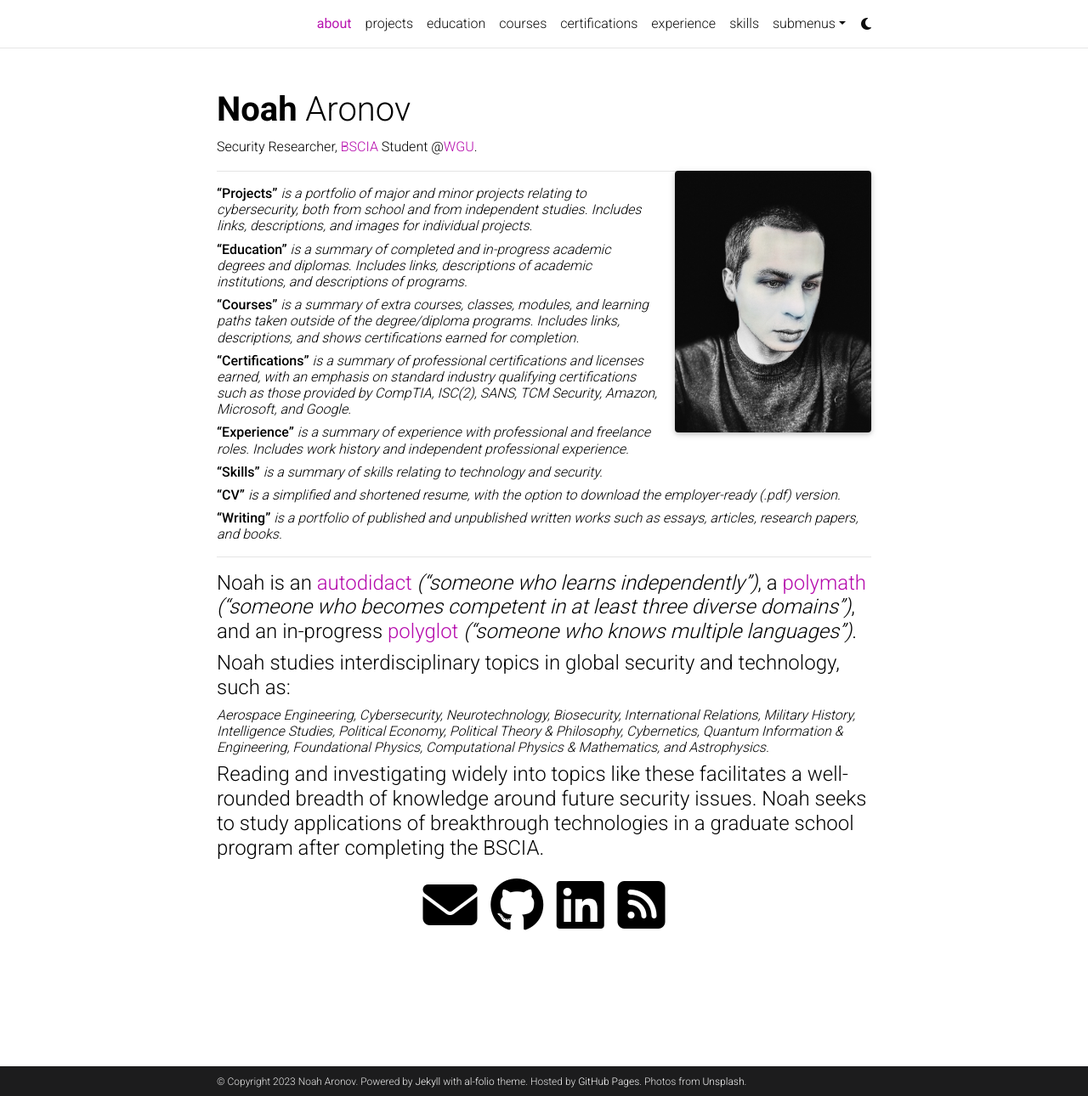
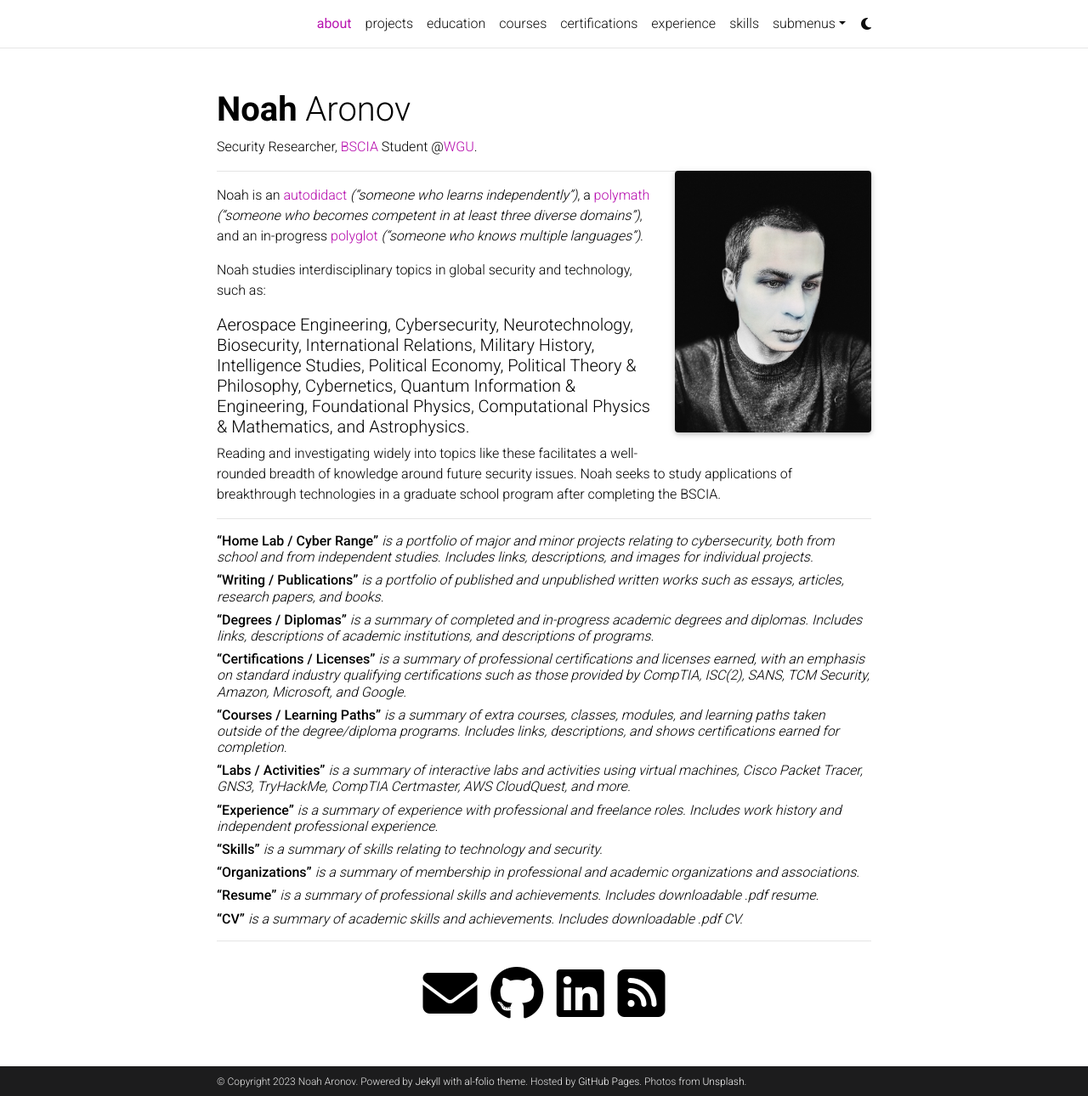
Before and after one commit to NoahAronov/NoahAronov.github.io, a Jekyll site: the page built from _pages/about.md, in a window 1280 px wide and 1290 px high. Shown: the whole window at 85% size. Built offline with Jekyll 4.4.1, drawn with Linux system fonts in a browser that asks for light colours; full-size pictures stand in for the smaller copies a plugin makes; comment, search, counter and statistics services are not loaded; a style sheet for code colours, icons or effects is not loaded.

Commit message:
fix about and education pages

```diff
--- a/_pages/about.md
+++ b/_pages/about.md
@@ -20,29 +20,36 @@ social: true  # includes social icons at the bottom of the page
 ---
 ---
 
-###### [**"Projects"**](https://noaharonov.github.io/projects/) _is a portfolio of major and minor projects relating to cybersecurity, both from school and from independent studies. Includes links, descriptions, and images for individual projects._
+Noah is an [autodidact](https://www.chrisdpadilla.com/autodidacts) _("someone who learns independently")_, a [polymath](https://blog.superhuman.com/how-to-become-a-polymath/) _(“someone who becomes competent in at least three diverse domains”)_, and an in-progress [polyglot](https://iamautodidact.com/how-to-become-an-autodidact-polymath-the-complete-guide/) _("someone who knows multiple languages")_.
 
-###### [**"Education"**](https://noaharonov.github.io/education/) _is a summary of completed and in-progress academic degrees and diplomas. Includes links, descriptions of academic institutions, and descriptions of programs._
+Noah studies interdisciplinary topics in global security and technology, such as:
 
-###### [**"Courses"**](https://noaharonov.github.io/courses/) _is a summary of extra courses, classes, modules, and learning paths taken outside of the degree/diploma programs. Includes links, descriptions, and shows certifications earned for completion._
+##### Aerospace Engineering, Cybersecurity, Neurotechnology, Biosecurity, International Relations, Military History, Intelligence Studies, Political Economy, Political Theory & Philosophy, Cybernetics, Quantum Information & Engineering, Foundational Physics, Computational Physics & Mathematics, and Astrophysics.
 
-###### [**"Certifications"**](https://noaharonov.github.io/certifications/) _is a summary of professional certifications and licenses earned, with an emphasis on standard industry qualifying certifications such as those provided by CompTIA, ISC(2), SANS, TCM Security, Amazon, Microsoft, and Google._
+Reading and investigating widely into topics like these facilitates a well-rounded breadth of knowledge around future security issues. Noah seeks to study applications of breakthrough technologies in a graduate school program after completing the BSCIA.
+
+---
+
+###### [**"Home Lab / Cyber Range"**](https://noaharonov.github.io/projects/) _is a portfolio of major and minor projects relating to cybersecurity, both from school and from independent studies. Includes links, descriptions, and images for individual projects._
+
+###### [**"Writing / Publications"**](https://noaharonov.github.io/writing/) _is a portfolio of published and unpublished written works such as essays, articles, research papers, and books._
+
+###### [**"Degrees / Diplomas"**](https://noaharonov.github.io/education/) _is a summary of completed and in-progress academic degrees and diplomas. Includes links, descriptions of academic institutions, and descriptions of programs._
+
+###### [**"Certifications / Licenses"**](https://noaharonov.github.io/certifications/) _is a summary of professional certifications and licenses earned, with an emphasis on standard industry qualifying certifications such as those provided by CompTIA, ISC(2), SANS, TCM Security, Amazon, Microsoft, and Google._
+
+###### [**"Courses / Learning Paths"**](https://noaharonov.github.io/courses/) _is a summary of extra courses, classes, modules, and learning paths taken outside of the degree/diploma programs. Includes links, descriptions, and shows certifications earned for completion._
+
+###### [**"Labs / Activities"**](https://noaharonov.github.io/writing/) _is a summary of interactive labs and activities using virtual machines, Cisco Packet Tracer, GNS3, TryHackMe, CompTIA Certmaster, AWS CloudQuest, and more._
 
 ###### [**"Experience"**](https://noaharonov.github.io/experience/) _is a summary of experience with professional and freelance roles. Includes work history and independent professional experience._
 
 ###### [**"Skills"**](https://noaharonov.github.io/skills/) _is a summary of skills relating to technology and security._
 
-###### [**"CV"**](https://noaharonov.github.io/cv/) _is a simplified and shortened resume, with the option to download the employer-ready (.pdf) version._
+###### [**"Organizations"**](https://noaharonov.github.io/writing/) _is a summary of membership in professional and academic organizations and associations._
 
-###### [**"Writing"**](https://noaharonov.github.io/writing/) _is a portfolio of published and unpublished written works such as essays, articles, research papers, and books._
+###### [**"Resume"**](https://noaharonov.github.io/writing/) _is a summary of professional skills and achievements. Includes downloadable .pdf resume._
+
+###### [**"CV"**](https://noaharonov.github.io/cv/) _is a summary of academic skills and achievements. Includes downloadable .pdf CV._
 
 ---
-
-
-#### Noah is an [autodidact](https://www.chrisdpadilla.com/autodidacts) _("someone who learns independently")_, a [polymath](https://blog.superhuman.com/how-to-become-a-polymath/) _(“someone who becomes competent in at least three diverse domains”)_, and an in-progress [polyglot](https://iamautodidact.com/how-to-become-an-autodidact-polymath-the-complete-guide/) _("someone who knows multiple languages")_.
-
-#### Noah studies interdisciplinary topics in global security and technology, such as:
-
-###### _Aerospace Engineering, Cybersecurity, Neurotechnology, Biosecurity, International Relations, Military History, Intelligence Studies, Political Economy, Political Theory & Philosophy, Cybernetics, Quantum Information & Engineering, Foundational Physics, Computational Physics & Mathematics, and Astrophysics._
-
-#### Reading and investigating widely into topics like these facilitates a well-rounded breadth of knowledge around future security issues. Noah seeks to study applications of breakthrough technologies in a graduate school program after completing the BSCIA.
```
Also changed, not shown: _pages/education.md (+3 -0 lines).
